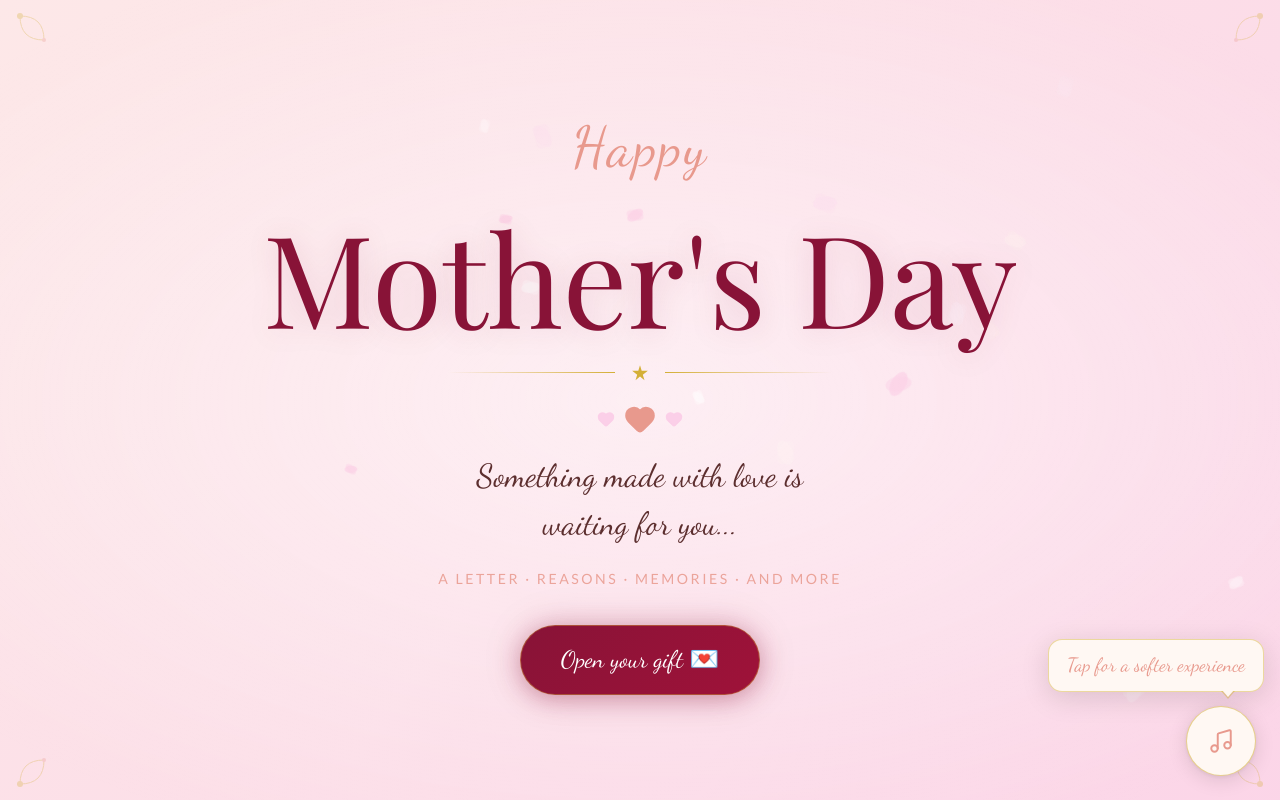
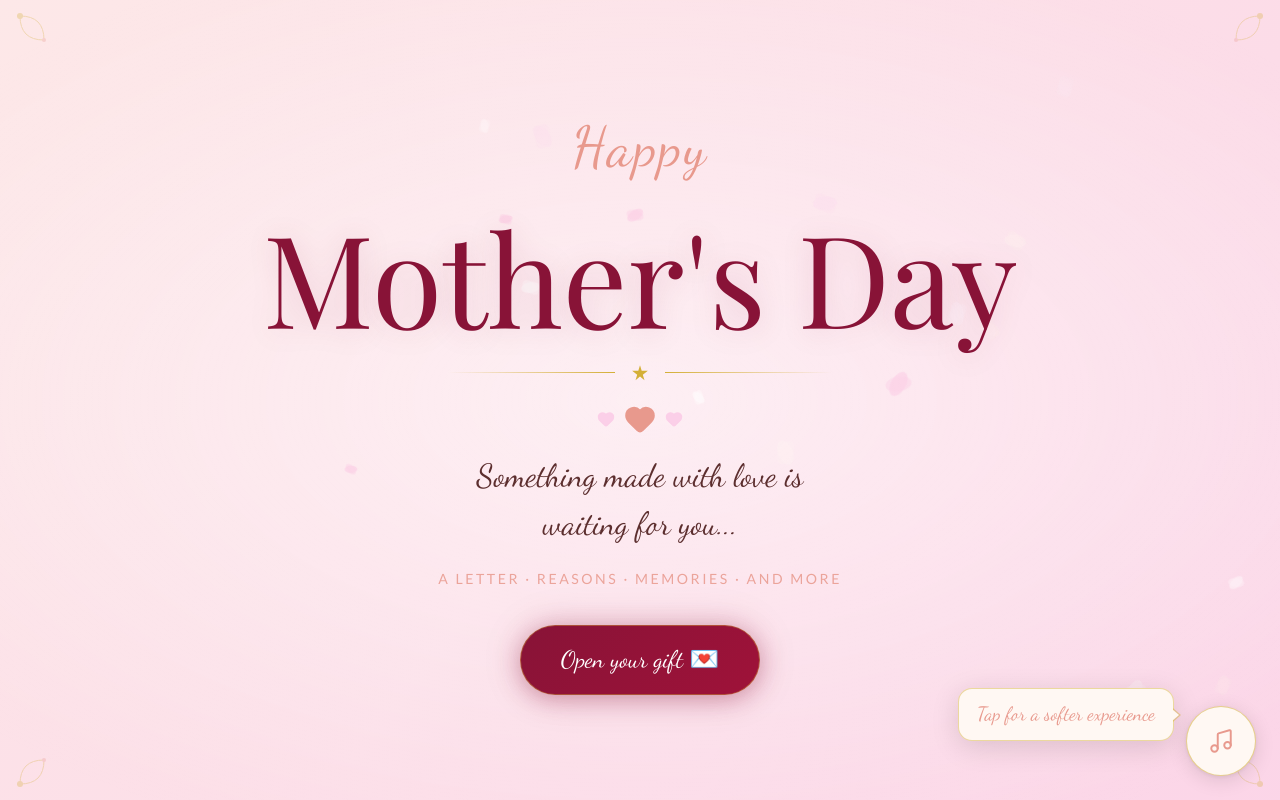
Before and after one commit to hamzafaisalgit/Mother-s-Day, a React (Vite) app: page / in a window 1280 px wide. Shown: the top 800 px of the page. Built offline with nearby package versions, Linux system fonts and the light colour scheme; a web font is replaced by a local one.

Commit message:
ToolTip adjusted

```diff
--- a/src/components/MusicToggle.jsx
+++ b/src/components/MusicToggle.jsx
@@ -138,19 +138,21 @@ export default function MusicToggle() {
     <>
       <audio ref={audioRef} src="/Song.mp3" loop preload="auto" />
 
-      {/* ── Tooltip prompt ── */}
+      {/* ── Tooltip prompt — sits to the LEFT of the button, vertically centred ── */}
       <AnimatePresence>
         {showPrompt && (
           <motion.div
-            initial={{ opacity: 0, y: 10 }}
-            animate={{ opacity: 1, y: 0 }}
-            exit={{ opacity: 0, y: 10 }}
+            initial={{ opacity: 0, x: 16 }}
+            animate={{ opacity: 1, x: 0 }}
+            exit={{ opacity: 0, x: 16 }}
             transition={{ type: 'spring', stiffness: 300, damping: 26 }}
             style={{
               position: 'fixed',
-              /* Sits above the button on all screen sizes */
-              bottom: `calc(24px + ${btnSize}px + 14px)`,
-              right: '16px',
+              /* Align vertical centre with button centre */
+              bottom: `${24 + Math.round(btnSize / 2)}px`,
+              transform: 'translateY(50%)',
+              /* Gap of 12px from the button's left edge */
+              right: `${24 + btnSize + 12}px`,
               zIndex: 999,
               background: '#FFF8F3',
               border: '1px solid rgba(212,175,55,0.45)',
@@ -158,7 +160,8 @@ export default function MusicToggle() {
               padding: '12px 18px',
               boxShadow: '0 6px 28px rgba(0,0,0,0.13)',
               pointerEvents: 'none',
-              maxWidth: 'min(260px, calc(100vw - 40px))',
+              maxWidth: 'min(240px, calc(100vw - 120px))',
+              whiteSpace: 'nowrap',
             }}
           >
             <p style={{
@@ -170,20 +173,22 @@ export default function MusicToggle() {
             }}>
               Tap for a softer experience
             </p>
-            {/* Arrow pointing down toward the button */}
+            {/* Arrow pointing RIGHT toward the button */}
             <div style={{
-              position: 'absolute', bottom: '-8px', right: '28px',
+              position: 'absolute', right: '-8px', top: '50%',
+              transform: 'translateY(-50%)',
               width: 0, height: 0,
-              borderLeft: '7px solid transparent',
-              borderRight: '7px solid transparent',
-              borderTop: '8px solid rgba(212,175,55,0.45)',
+              borderTop: '7px solid transparent',
+              borderBottom: '7px solid transparent',
+              borderLeft: '8px solid rgba(212,175,55,0.45)',
             }} />
             <div style={{
-              position: 'absolute', bottom: '-6px', right: '29px',
+              position: 'absolute', right: '-6px', top: '50%',
+              transform: 'translateY(-50%)',
               width: 0, height: 0,
-              borderLeft: '6px solid transparent',
-              borderRight: '6px solid transparent',
-              borderTop: '7px solid #FFF8F3',
+              borderTop: '6px solid transparent',
+              borderBottom: '6px solid transparent',
+              borderLeft: '7px solid #FFF8F3',
             }} />
           </motion.div>
         )}
```
